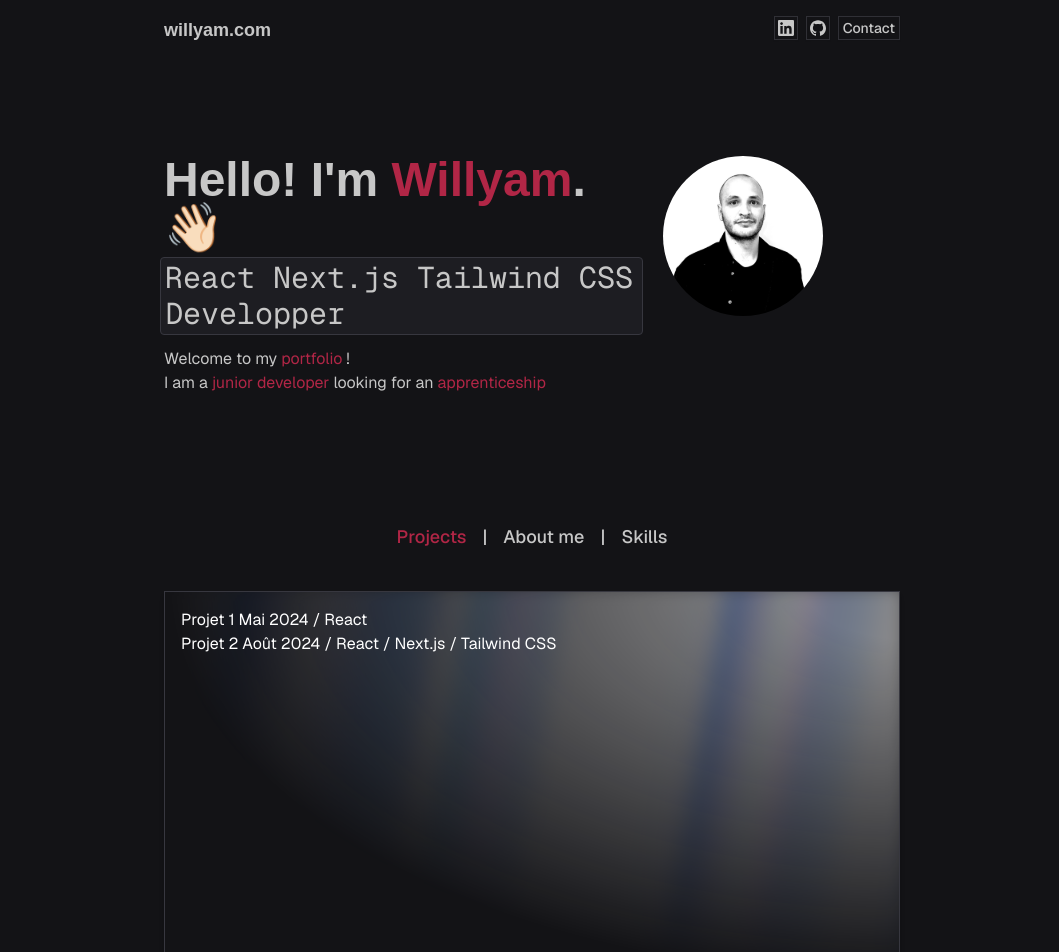
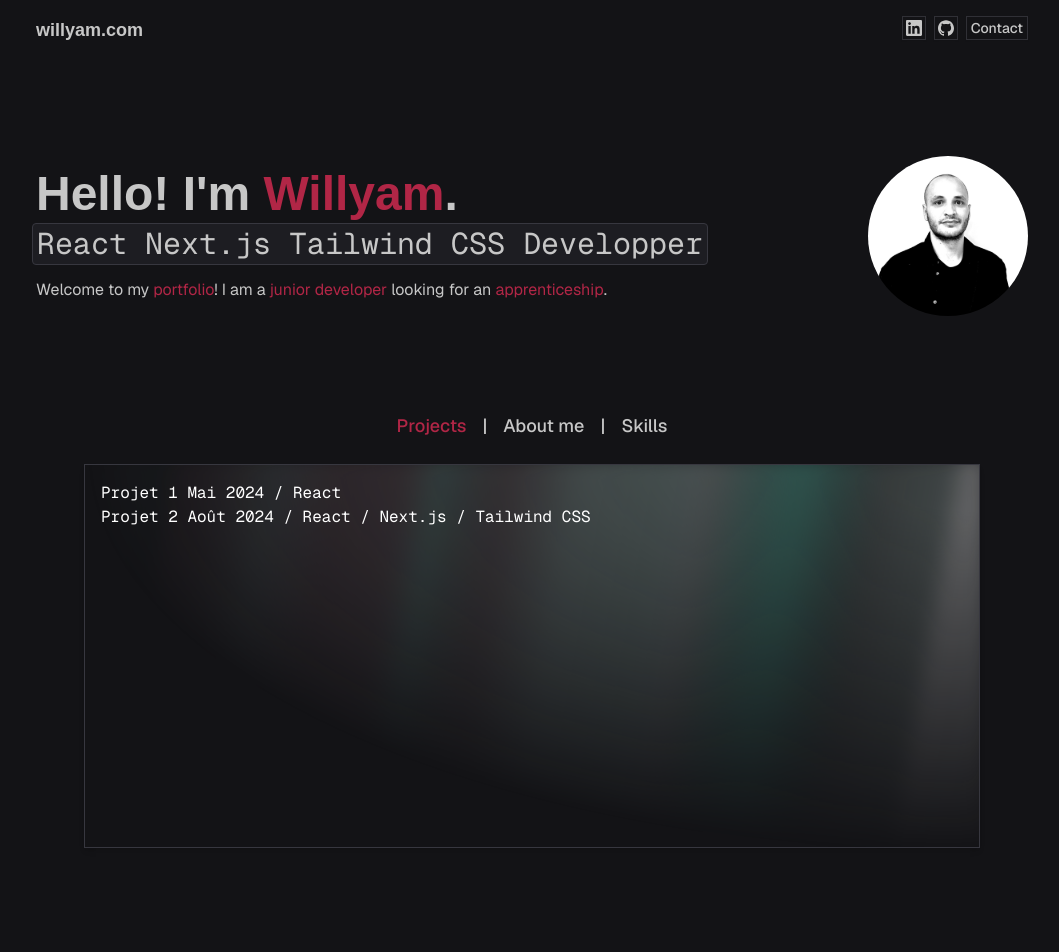
Before and after one commit to Willzebud/Portfolio, a Next.js app: page / in a window 1280 px wide. Shown: the top 952 px of the page, without its empty margins (108-1167 px from the left). After the commit the page ends 880 px from the top, so only its background shows below. Built offline with nearby package versions, Linux system fonts and the light colour scheme; a web font is replaced by a local one.

Commit message:
Version 2.1

```diff
--- a/app/_components/AboutMeContent.tsx
+++ b/app/_components/AboutMeContent.tsx
@@ -1,6 +1,6 @@
 const AboutMeContent = () => {
   return (
-    <div>
+    <div className="font-mono">
       <p>Hello again! Thanks for scrolling this far! 👩‍💻...</p>
     </div>
   );
--- a/app/_components/Hero.tsx
+++ b/app/_components/Hero.tsx
@@ -17,10 +17,10 @@ const Code = ({ className, ...props }: ComponentPropsWithoutRef<"span">) => {
 
 export const Hero = () => {
   return (
-    <Section className="flex max-lg:flex-col items-start gap-6">
+    <Section className="flex max-lg:flex-col items-center justify-between gap-6">
       <div className="flex-[2] flex flex-col gap-2">
         <h2 className="font-caption font-bold text-5xl">
-          Hello! I&apos;m <span className="text-primary">Willyam</span>. 👋🏻
+          Hello! I&apos;m <span className="text-primary">Willyam</span>.
         </h2>
         <h3 className="text-3xl font-caption">
           <Code className="inline-flex items-center">
@@ -28,14 +28,14 @@ export const Hero = () => {
           </Code>
         </h3>
         <p className="text-base mt-2">
-          Welcome to my <span className="text-primary">portfolio</span> !
-          <br />I am a <span className="text-primary">
-            junior developer
-          </span>{" "}
-          looking for an <span className="text-primary">apprenticeship</span>
+          Welcome to my <span className="text-primary">portfolio</span>! I am a{" "}
+          <span className="text-primary">junior developer</span> looking for an{" "}
+          <span className="text-primary">apprenticeship</span>.
         </p>
       </div>
-      <div className="flex-1 max-md:m-auto ml-auto">
+      <div className="flex-shrink-0 mr-0">
+        {" "}
+        {/* Changer ml-auto en mr-0 pour aligner correctement */}
         <img
           src="/PhotoWillyamRbr.svg"
           className="w-full h-auto max-w-40 max-md:w-56"
--- a/app/_components/PortfolioSections.tsx
+++ b/app/_components/PortfolioSections.tsx
@@ -2,7 +2,7 @@
 
 import { useState } from "react";
 import { cn } from "@/lib/utils";
-import { Section } from "./Section"; // Assuming this is your section wrapper component
+import { Section } from "./Section";
 import ProjectsContent from "./ProjectsContent";
 import AboutMeContent from "./AboutMeContent";
 import SkillsContent from "./SkillsContent";
@@ -16,7 +16,7 @@ export const PortfolioSection = () => {
   };
 
   return (
-    <Section className="flex flex-col items-center gap-6 mt-8">
+    <Section className="flex flex-col items-center gap-6">
       {/* Navigation Tabs */}
       <nav className="flex space-x-4 text-lg font-medium">
         <button
@@ -50,8 +50,7 @@ export const PortfolioSection = () => {
         </button>
       </nav>
 
-      {/* Content for each tab */}
-      <div className="w-full max-w-4xl h-96 mt-4 mb-8 bg-background border border-accent shadow-md transition-all duration-500">
+      <div className="w-full max-w-4xl h-96 mb-8 bg-background border border-accent shadow-md transition-all duration-500">
         <AuroraBackground className="w-full max-w-4xl h-96 mb-8">
           {activeTab === "projects" && <ProjectsContent />}
           {activeTab === "about" && <AboutMeContent />}
--- a/app/_components/ProjectsContent.tsx
+++ b/app/_components/ProjectsContent.tsx
@@ -1,6 +1,6 @@
 const ProjectsContent = () => {
   return (
-    <div>
+    <div className="font-mono">
       <p>Projet 1 Mai 2024 / React</p>
       <p>Projet 2 Août 2024 / React / Next.js / Tailwind CSS</p>
     </div>
--- a/app/_components/Section.tsx
+++ b/app/_components/Section.tsx
@@ -3,7 +3,7 @@ import { PropsWithChildren } from "react";
 
 export const Section = (props: PropsWithChildren<{ className?: string }>) => {
   return (
-    <section className={cn("max-w-3xl px-4 m-auto", props.className)}>
+    <section className={cn("max-w-5xl px-4 m-auto", props.className)}>
       {props.children}
     </section>
   );
--- a/app/_components/SkillsContent.tsx
+++ b/app/_components/SkillsContent.tsx
@@ -2,7 +2,7 @@ import React from "react";
 
 const SkillsContent = () => {
   return (
-    <div>
+    <div className="font-mono">
       <p>React, Next.js, Tailwind CSS, TypeScript, etc.</p>
     </div>
   );
--- a/components/ui/aurora-background.tsx
+++ b/components/ui/aurora-background.tsx
@@ -27,9 +27,9 @@ export const AuroraBackground = ({
             //   I'm sorry but this is what peak developer performance looks like // trigger warning
             className={cn(
               `
-            [--white-gradient:repeating-linear-gradient(100deg,var(--white)_0%,var(--white)_7%,var(--transparent)_10%,var(--transparent)_12%,var(--white)_16%)]
-            [--dark-gradient:repeating-linear-gradient(100deg,var(--black)_0%,var(--black)_7%,var(--transparent)_10%,var(--transparent)_12%,var(--black)_16%)]
-            [--aurora:repeating-linear-gradient(100deg,var(--blue-500)_10%,var(--indigo-300)_15%,var(--blue-300)_20%,var(--violet-200)_25%,var(--blue-400)_30%)]
+            [--white-gradient:repeating-linear-gradient(100deg,rgba(255,255,255,0.5)_0%,rgba(255,255,255,0.5)_7%,var(--transparent)_10%,var(--transparent)_12%,rgba(255,255,255,0.5)_16%)]
+            [--dark-gradient:repeating-linear-gradient(100deg,rgba(0,0,0,0.5)_0%,rgba(0,0,0,0.5)_7%,var(--transparent)_10%,var(--transparent)_12%,rgba(0,0,0,0.5)_16%)]
+            [--aurora:repeating-linear-gradient(100deg,rgba(177,38,70,1)_10%,rgba(200,55,85,0.9)_20%,rgba(220,60,95,0.8)_30%,rgba(240,65,105,0.7)_40%,rgba(255,70,115,0.6)_50%,rgba(177,38,70,0.5)_60%,rgba(200,55,85,0.4)_70%,rgba(220,60,95,0.3)_80%,rgba(240,65,105,0.2)_90%)]
             [background-image:var(--white-gradient),var(--aurora)]
             dark:[background-image:var(--dark-gradient),var(--aurora)]
             [background-size:300%,_200%]
```
